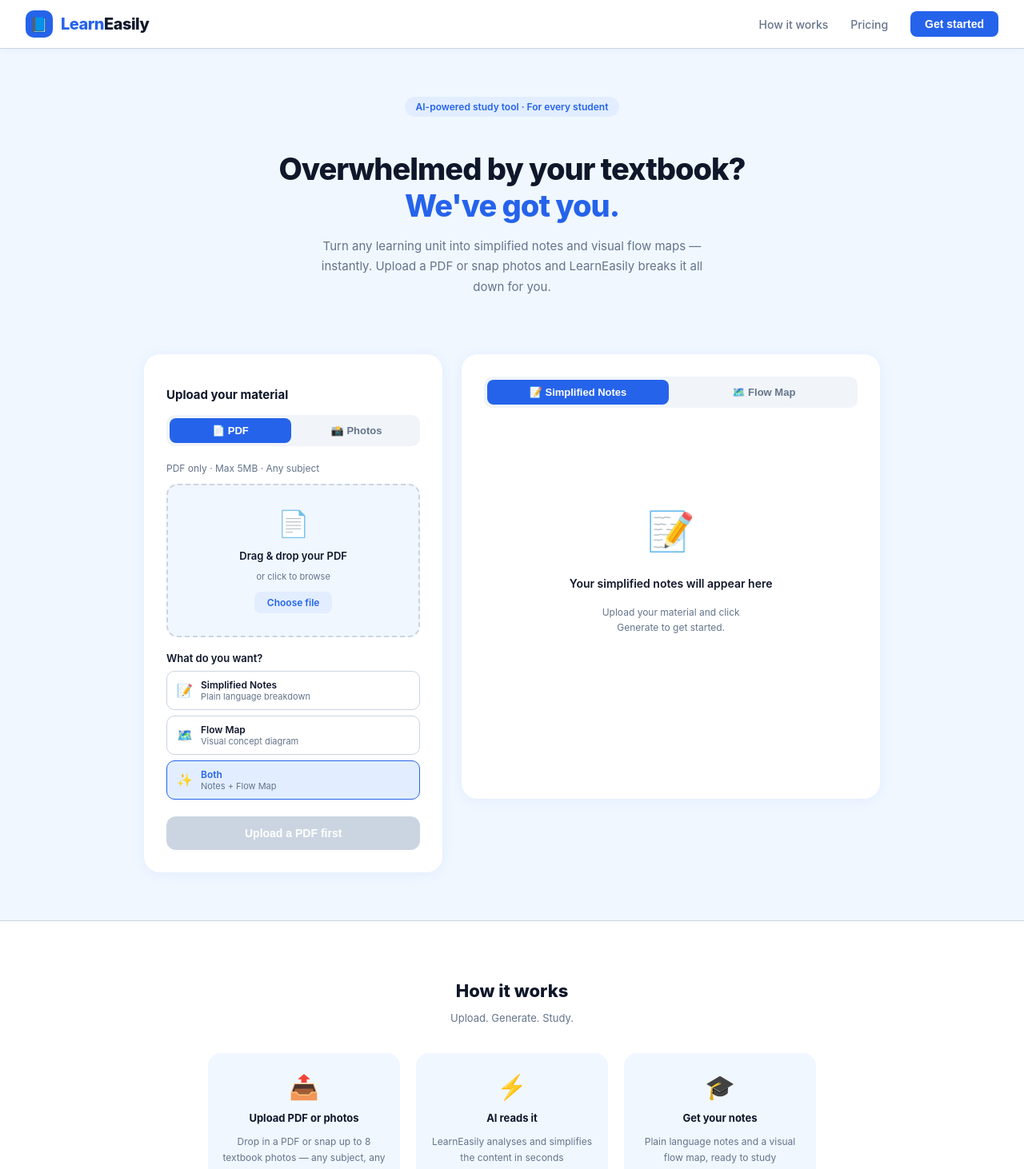
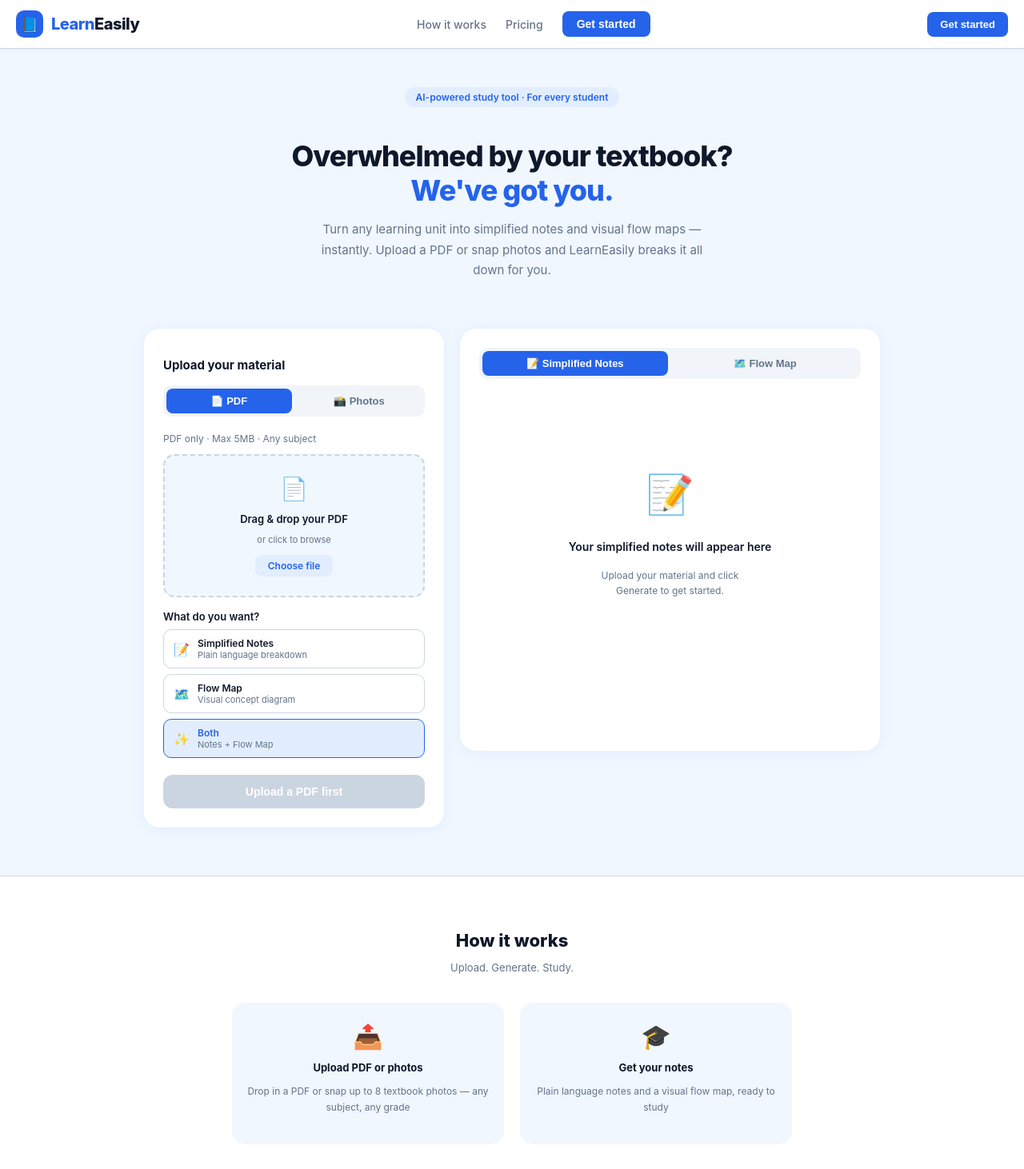
Before and after one commit to vixget/learneasily, a React (Create React App) app: page / in a window 1280 px wide. Shown: the top 1462 px of the page at 80% size. Built offline with nearby package versions, Linux system fonts and the light colour scheme.

Commit message:
Fix mobile layout and update content

```diff
--- a/src/LearnEasily.jsx
+++ b/src/LearnEasily.jsx
@@ -619,12 +619,23 @@ export default function LearnEasily() {
         color: COLORS.text,
       }}
     >
+      <style>{`
+        @media (max-width: 700px) {
+          .main-grid { grid-template-columns: 1fr !important; }
+          .nav-links { display: none !important; }
+          .hero h1 { font-size: 28px !important; }
+          .hero p { font-size: 14px !important; }
+          .pricing-grid { grid-template-columns: 1fr !important; }
+          .how-grid { flex-direction: column !important; }
+        }
+      `}</style>
+
       {/* NAV */}
       <nav
         style={{
           background: COLORS.white,
           borderBottom: `1px solid ${COLORS.border}`,
-          padding: "0 32px",
+          padding: "0 20px",
           height: 60,
           display: "flex",
           alignItems: "center",
@@ -661,7 +672,10 @@ export default function LearnEasily() {
             Learn<span style={{ color: COLORS.text }}>Easily</span>
           </span>
         </div>
-        <div style={{ display: "flex", gap: 28, alignItems: "center" }}>
+        <div
+          className="nav-links"
+          style={{ display: "flex", gap: 24, alignItems: "center" }}
+        >
           {["How it works", "Pricing"].map((item) => (
             <a
               key={item}
@@ -691,13 +705,29 @@ export default function LearnEasily() {
             Get started
           </button>
         </div>
+        <button
+          className="mobile-cta"
+          style={{
+            background: COLORS.accent,
+            color: COLORS.white,
+            border: "none",
+            borderRadius: 8,
+            padding: "8px 16px",
+            fontSize: 13,
+            fontWeight: 600,
+            cursor: "pointer",
+          }}
+        >
+          Get started
+        </button>
       </nav>
 
       {/* HERO */}
       <div
+        className="hero"
         style={{
           textAlign: "center",
-          padding: "60px 24px 40px",
+          padding: "48px 20px 32px",
           maxWidth: 640,
           margin: "0 auto",
         }}
@@ -711,14 +741,14 @@ export default function LearnEasily() {
             padding: "5px 14px",
             fontSize: 12,
             fontWeight: 600,
-            marginBottom: 18,
+            marginBottom: 16,
           }}
         >
           AI-powered study tool · For every student
         </div>
         <h1
           style={{
-            fontSize: 38,
+            fontSize: 36,
             fontWeight: 800,
             lineHeight: 1.2,
             color: COLORS.text,
@@ -735,7 +765,7 @@ export default function LearnEasily() {
             color: COLORS.muted,
             lineHeight: 1.7,
             maxWidth: 480,
-            margin: "0 auto 32px",
+            margin: "0 auto 28px",
           }}
         >
           Turn any learning unit into simplified notes and visual flow maps —
@@ -746,13 +776,14 @@ export default function LearnEasily() {
 
       {/* MAIN */}
       <div
+        className="main-grid"
         style={{
           maxWidth: 920,
           margin: "0 auto",
-          padding: "0 24px 60px",
+          padding: "0 20px 60px",
           display: "grid",
           gridTemplateColumns: "1fr 1.4fr",
-          gap: 24,
+          gap: 20,
           alignItems: "start",
         }}
       >
@@ -761,7 +792,7 @@ export default function LearnEasily() {
           style={{
             background: COLORS.white,
             borderRadius: 20,
-            padding: 28,
+            padding: 24,
             boxShadow: "0 2px 16px rgba(37,99,235,0.07)",
           }}
         >
@@ -823,12 +854,12 @@ export default function LearnEasily() {
                     border: `2px dashed ${dragging ? COLORS.accent : COLORS.border}`,
                     background: dragging ? COLORS.accentLight : COLORS.bg,
                     borderRadius: 14,
-                    padding: "28px 20px",
+                    padding: "24px 16px",
                     textAlign: "center",
                     transition: "all 0.2s",
                   }}
                 >
-                  <div style={{ fontSize: 32, marginBottom: 8 }}>
+                  <div style={{ fontSize: 28, marginBottom: 8 }}>
                     {pdfFile ? "✅" : "📄"}
                   </div>
                   {pdfFile ? (
@@ -1001,11 +1032,11 @@ export default function LearnEasily() {
                       border: `2px dashed ${COLORS.border}`,
                       background: COLORS.bg,
                       borderRadius: 14,
-                      padding: "28px 20px",
+                      padding: "24px 16px",
                       textAlign: "center",
                     }}
                   >
-                    <div style={{ fontSize: 32, marginBottom: 8 }}>📸</div>
+                    <div style={{ fontSize: 28, marginBottom: 8 }}>📸</div>
                     <p
                       style={{
                         fontSize: 13,
@@ -1064,7 +1095,7 @@ export default function LearnEasily() {
             </>
           )}
 
-          <div style={{ marginTop: 18 }}>
+          <div style={{ marginTop: 16 }}>
             <p style={{ fontSize: 13, fontWeight: 600, marginBottom: 8 }}>
               What do you want?
             </p>
@@ -1198,9 +1229,9 @@ export default function LearnEasily() {
           style={{
             background: COLORS.white,
             borderRadius: 20,
-            padding: 28,
+            padding: 24,
             boxShadow: "0 2px 16px rgba(37,99,235,0.07)",
-            minHeight: 500,
+            minHeight: 480,
             position: "relative",
           }}
         >
@@ -1247,7 +1278,7 @@ export default function LearnEasily() {
                 flexDirection: "column",
                 alignItems: "center",
                 justifyContent: "center",
-                minHeight: 380,
+                minHeight: 360,
                 textAlign: "center",
               }}
             >
@@ -1330,7 +1361,7 @@ export default function LearnEasily() {
         style={{
           background: COLORS.white,
           borderTop: `1px solid ${COLORS.border}`,
-          padding: "56px 24px",
+          padding: "48px 20px",
           textAlign: "center",
         }}
       >
@@ -1341,11 +1372,12 @@ export default function LearnEasily() {
           Upload. Generate. Study.
         </p>
         <div
+          className="how-grid"
           style={{
             display: "flex",
             gap: 20,
             justifyContent: "center",
-            maxWidth: 760,
+            maxWidth: 700,
             margin: "0 auto",
             flexWrap: "wrap",
           }}
@@ -1357,11 +1389,6 @@ export default function LearnEasily() {
               desc: "Drop in a PDF or snap up to 8 textbook photos — any subject, any grade",
             },
             {
-              icon: "⚡",
-              title: "AI reads it",
-              desc: "LearnEasily analyses and simplifies the content in seconds",
-            },
-            {
               icon: "🎓",
               title: "Get your notes",
               desc: "Plain language notes and a visual flow map, ready to study",
@@ -1370,7 +1397,7 @@ export default function LearnEasily() {
             <div
               key={item.title}
               style={{
-                flex: "1 1 180px",
+                flex: "1 1 200px",
                 background: COLORS.bg,
                 borderRadius: 16,
                 padding: "24px 18px",
@@ -1399,19 +1426,20 @@ export default function LearnEasily() {
       <div
         id="pricing"
         style={{
-          padding: "56px 24px",
+          padding: "48px 20px",
           textAlign: "center",
           maxWidth: 680,
           margin: "0 auto",
         }}
       >
         <h2 style={{ fontSize: 22, fontWeight: 800, marginBottom: 8 }}>
-          Simple pricing
+          Affordable pricing
         </h2>
         <p style={{ fontSize: 13, color: COLORS.muted, marginBottom: 36 }}>
           PDF or photos — same price. Pay per session or go unlimited.
         </p>
         <div
+          className="pricing-grid"
           style={{ display: "grid", gridTemplateColumns: "1fr 1fr", gap: 18 }}
         >
           {[
@@ -1433,7 +1461,7 @@ export default function LearnEasily() {
               name: "Unlimited",
               price: "R249",
               per: "per month",
-              desc: "Unlimited sessions, all features. For serious students.",
+              desc: "Unlimited sessions, all features included.",
               features: [
                 "Unlimited sessions",
                 "Notes + flow maps",
@@ -1568,7 +1596,7 @@ export default function LearnEasily() {
         style={{
           background: COLORS.white,
           borderTop: `1px solid ${COLORS.border}`,
-          padding: "20px 32px",
+          padding: "20px 20px",
           display: "flex",
           justifyContent: "space-between",
           alignItems: "center",
```
